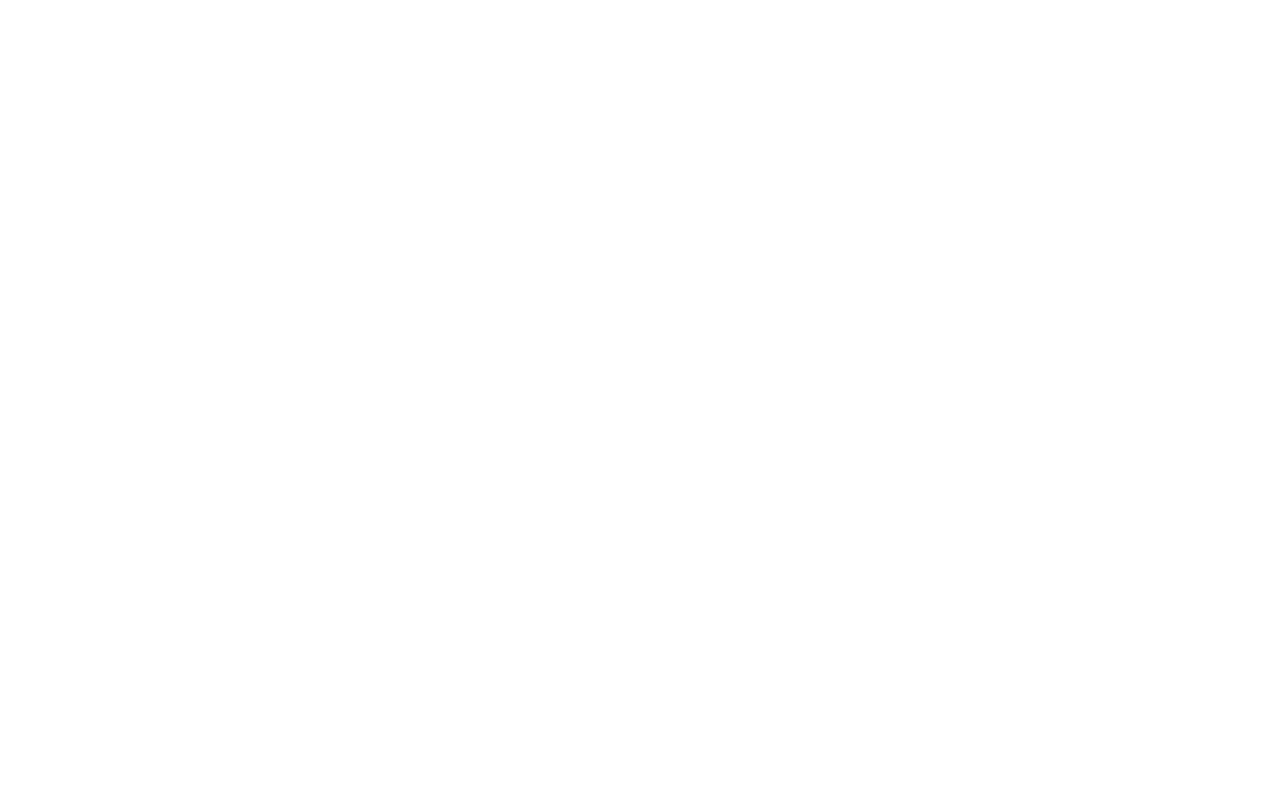
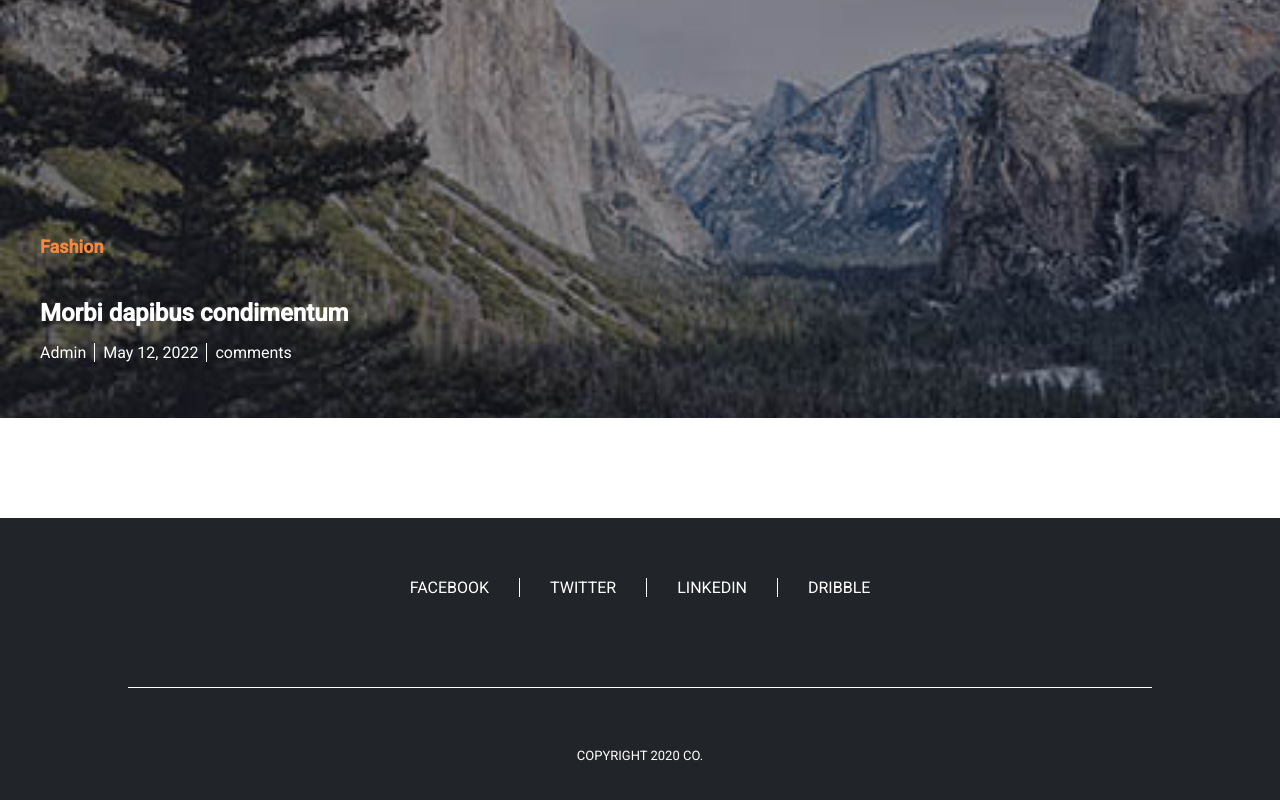
Before and after one commit to zobyer/blog-app-react, a React (Create React App) app: page / in a window 1280 px wide. Shown: the part 964-1764 px from the top of the page. Before the commit the page ends 800 px from the top, so only its background shows below. Built offline with nearby package versions, Linux system fonts and the light colour scheme.

Commit message:
feat: blog card component added

```diff
--- a/src/app/components/card/blog/index.module.scss
+++ b/src/app/components/card/blog/index.module.scss
@@ -0,0 +1,40 @@
+@use "../../../../styles/base.scss" as *;
+
+.blogCard {
+  aspect-ratio: 1/1;
+  position: relative;
+}
+
+.infoContainer {
+  position: absolute;
+  left: 2.5rem;
+  bottom: 2.5rem;
+}
+
+.heading {
+  color: $color-orange-1;
+  font-size: 1.125rem;
+}
+
+.title {
+  font-size: 1.5rem;
+  color: $color-white-1;
+  margin-top: 0.625rem;
+  margin-bottom: 0.75rem;
+}
+
+.othersInfo {
+  color: $color-white-1;
+
+  span {
+    margin-right: 0.5rem;
+    padding-right: 0.5rem;
+    border-right: 1px solid $color-white-1;
+  }
+
+  span:last-child {
+    border-right: none;
+    padding: 0;
+    margin: 0;
+  }
+}
--- a/src/app/components/card/blog/index.tsx
+++ b/src/app/components/card/blog/index.tsx
@@ -1,7 +1,26 @@
 import React from "react";
+import Styles from "./index.module.scss";
 
 const BlogCard = () => {
-  return <div>Blog Card</div>;
+  return (
+    <div
+      style={{
+        backgroundImage: `url(${require("assets/images/banner-item-01.jpg")})`,
+        backgroundSize: "cover",
+      }}
+      className={Styles.blogCard}
+    >
+      <div className={Styles.infoContainer}>
+        <h6 className={Styles.heading}>Fashion</h6>
+        <h4 className={Styles.title}>Morbi dapibus condimentum</h4>
+        <p className={Styles.othersInfo}>
+          <span>Admin</span>
+          <span>May 12, 2022</span>
+          <span>comments</span>
+        </p>
+      </div>
+    </div>
+  );
 };
 
 export default BlogCard;
```
